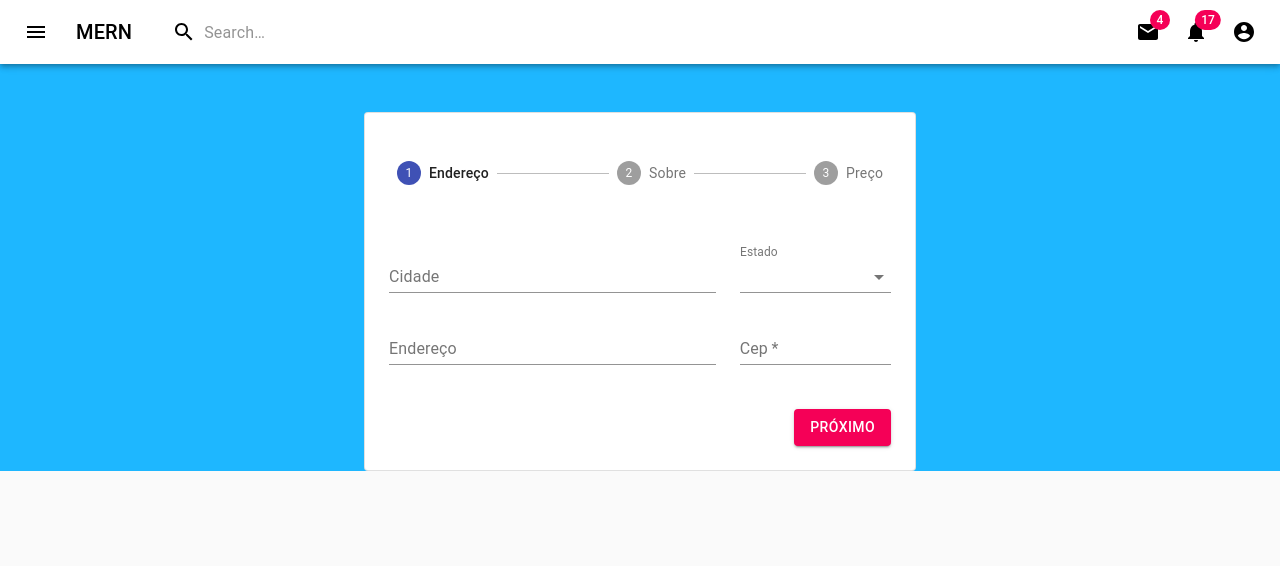
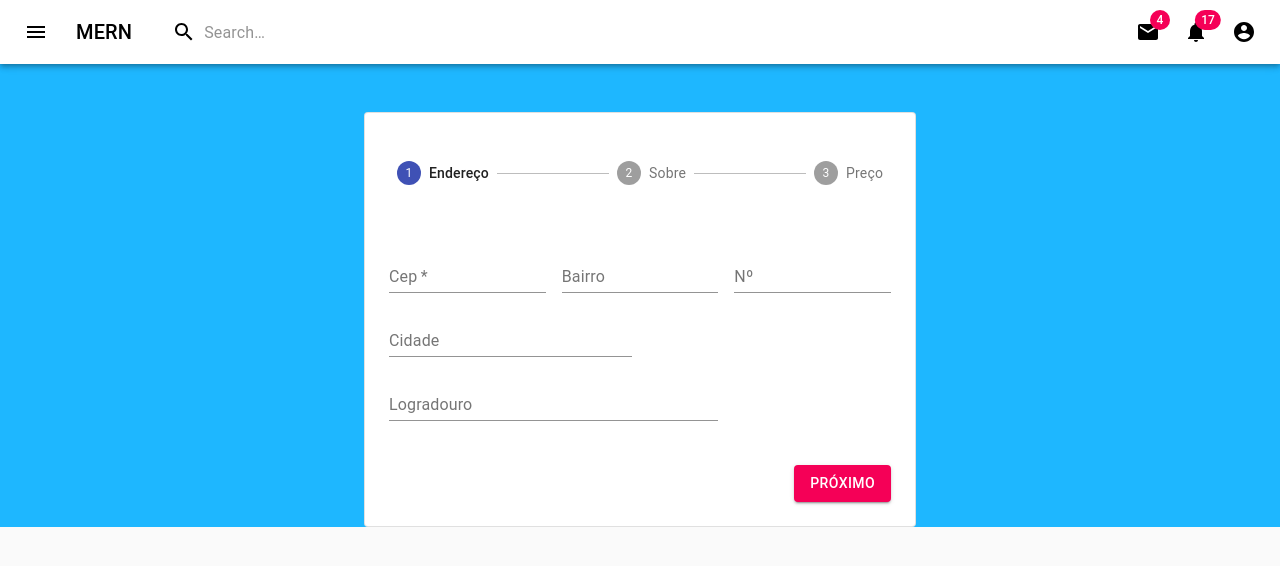
Before and after one commit to ahsouza/mern, a React (Create React App) app in the folder client/: page / in a window 1280 px wide. Shown: the top 566 px of the page. Built offline with nearby package versions, Linux system fonts and the light colour scheme.

Commit message:
fixed: reparando formulário para endereço do imóvel

```diff
--- a/client/src/template/checkout/AddressForm.tsx
+++ b/client/src/template/checkout/AddressForm.tsx
@@ -1,67 +1,13 @@
-import * as React from 'react';
-import Grid from '@material-ui/core/Grid';
-import Typography from '@material-ui/core/Typography';
-import TextField from '@material-ui/core/TextField';
-import FormControlLabel from '@material-ui/core/FormControlLabel';
-import Checkbox from '@material-ui/core/Checkbox';
-import InputLabel from '@material-ui/core/InputLabel';
-import MenuItem from '@material-ui/core/MenuItem';
-import FormHelperText from '@material-ui/core/FormHelperText';
-import FormControl from '@material-ui/core/FormControl';
-import Select from '@material-ui/core/Select';
+import * as React from 'react'
+import Grid from '@material-ui/core/Grid'
+import TextField from '@material-ui/core/TextField'
 
 export default function AddressForm() {
-  const [estado, setEstado] = React.useState('ES');
-
-  const handleChange = (event: React.ChangeEvent<{ value: unknown }>) => {
-    setEstado(event.target.value as string);
-  };
   return (
     <React.Fragment>
       <br/>
-      <Grid container spacing={3}>
-        <Grid item xs={8} sm={8}>
-          <TextField
-            id="cidade"
-            name="cidade"
-            label="Cidade"
-            fullWidth
-            autoComplete="Salvador..."
-            variant="standard"
-          />
-        </Grid>
-          <Grid item xs={4} sm={4}>
-
-          <FormControl fullWidth>
-            <InputLabel id="estado">Estado</InputLabel>
-            <Select
-              labelId="estado"
-              id="estado"
-              value={estado}
-              onChange={handleChange}
-            >
-              <MenuItem value="ba">BA</MenuItem>
-              <MenuItem value="es">ES</MenuItem>
-              <MenuItem value="mg">MG</MenuItem>
-              <MenuItem value="sp">SP</MenuItem>
-              <MenuItem value="rj">RJ</MenuItem>
-              <MenuItem value="ce">CE</MenuItem>
-              <MenuItem value="pr">PR</MenuItem>
-            </Select>
-          </FormControl>
-
-        </Grid>
-        <Grid item xs={12} sm={8}>
-          <TextField
-            id="endereco"
-            name="endereco"
-            label="Endereço"
-            fullWidth
-            autoComplete="Rua das orqúideas..."
-            variant="standard"
-          />
-        </Grid>
-        <Grid item xs={12} sm={4}>
+      <Grid container spacing={2}>
+        <Grid item xs={3} sm={4}>
           <TextField
             required
             id="cep"
@@ -72,8 +18,47 @@ export default function AddressForm() {
             variant="standard"
           />
         </Grid>
-      </Grid>
-          <br/>
-    </React.Fragment>
-  );
+        <Grid item xs={6} sm={4}>
+          <TextField
+            id="bairro"
+            name="bairro"
+            label="Bairro"
+            fullWidth
+            variant="standard"
+          />
+        </Grid>
+        <Grid item xs={3} sm={4}>
+          <TextField
+            id="numero"
+            name="numero"
+            label="Nº"
+            fullWidth
+            autoComplete="2021...."
+            variant="standard"
+          />
+        </Grid>
+        <Grid item xs={12} sm={6}>
+          <TextField
+            id="cidade"
+            name="cidade"
+            label="Cidade"
+            fullWidth
+            autoComplete="Salvador..."
+            variant="standard"
+          />
+        </Grid>
+        <Grid item xs={12} sm={8}>
+          <TextField
+            id="logradouro"
+            name="logradouro"
+            label="Logradouro"
+            fullWidth
+            autoComplete="Rua das orqúideas..."
+            variant="standard"
+          />
+        </Grid>
+    </Grid>
+    <br/>
+  </React.Fragment>
+  )
 }
```
